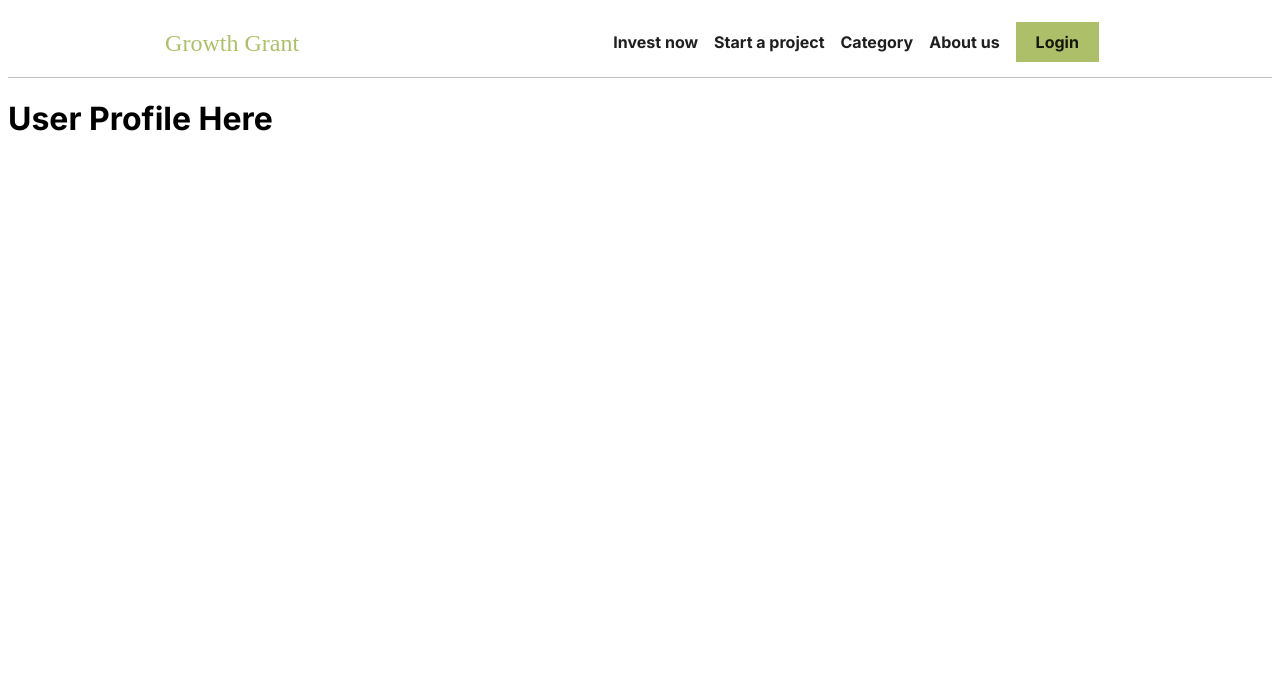
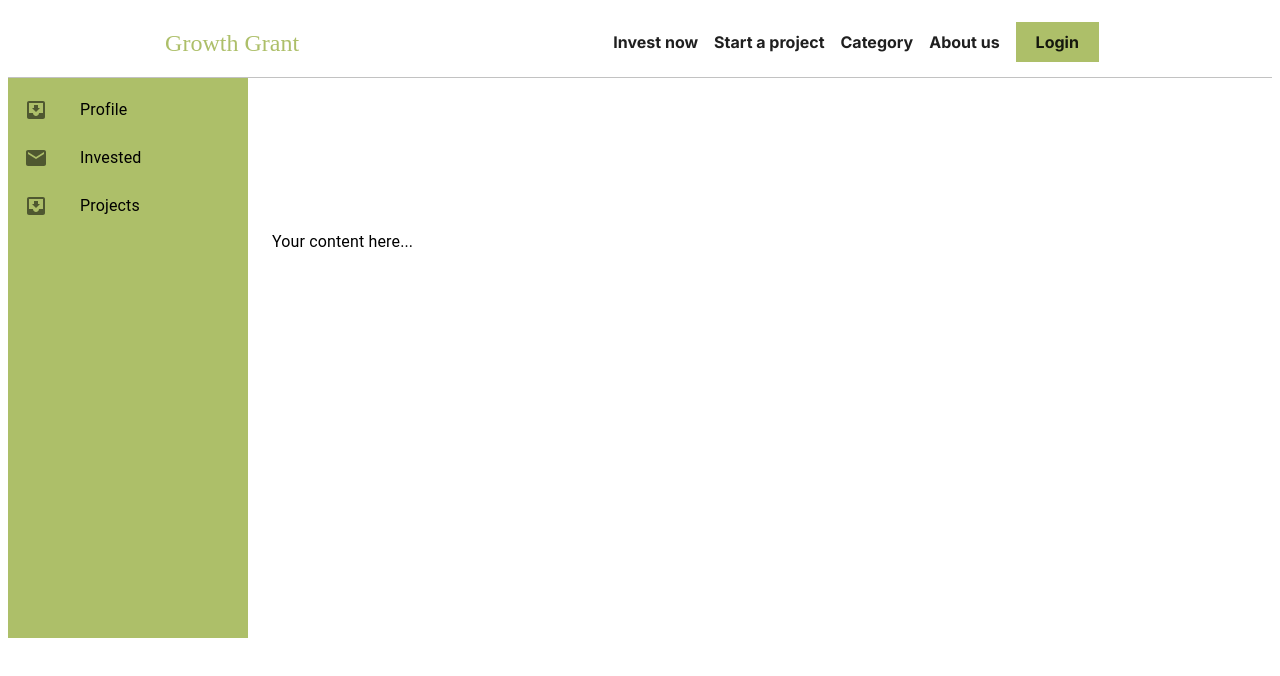
Before and after one commit to codewithfaraz/fundraiser_web_web_engineering_lab_project, a Next.js app in the folder client/: page /user-profile in a window 1280 px wide. Shown: the top 676 px of the page. Built offline with nearby package versions, Linux system fonts and the light colour scheme; a web font is replaced by a local one.

Commit message:
user Profile initial

```diff
--- a/client/app/user-profile/page.jsx
+++ b/client/app/user-profile/page.jsx
@@ -1,3 +1,46 @@
-export default function UserProfile() {
-  return <h1>User Profile Here</h1>;
+"use client";
+import * as React from "react";
+import Box from "@mui/material/Box";
+import Drawer from "@mui/material/Drawer";
+import AppBar from "@mui/material/AppBar";
+import CssBaseline from "@mui/material/CssBaseline";
+import Toolbar from "@mui/material/Toolbar";
+import List from "@mui/material/List";
+import Typography from "@mui/material/Typography";
+import Divider from "@mui/material/Divider";
+import ListItem from "@mui/material/ListItem";
+import ListItemButton from "@mui/material/ListItemButton";
+import ListItemIcon from "@mui/material/ListItemIcon";
+import ListItemText from "@mui/material/ListItemText";
+import InboxIcon from "@mui/icons-material/MoveToInbox";
+import MailIcon from "@mui/icons-material/Mail";
+import classes from "./userProfile.module.css";
+const drawerWidth = 280;
+
+export default function userProfile() {
+  return (
+    <div className={classes.display}>
+      <div className={classes.margi}>
+        <Box sx={{ overflow: "auto" }}>
+          <List>
+            {["Profile", "Invested", "Projects"].map((text, index) => (
+              <ListItem key={text} disablePadding>
+                <ListItemButton>
+                  <ListItemIcon>
+                    {index % 2 === 0 ? <InboxIcon /> : <MailIcon />}
+                  </ListItemIcon>
+                  <ListItemText primary={text} />
+                </ListItemButton>
+              </ListItem>
+            ))}
+          </List>
+        </Box>
+      </div>
+
+      <Box component="main" sx={{ flexGrow: 1, p: 3, marginTop: "64px" }}>
+        <Toolbar />
+        <Typography paragraph>Your content here...</Typography>
+      </Box>
+    </div>
+  );
 }
--- /dev/null
+++ b/client/app/user-profile/userProfile.module.css
@@ -0,0 +1,8 @@
+.display {
+  display: flex;
+}
+.margi {
+  height: 35rem;
+  background-color: #adbf69;
+  width: 240px;
+}
```
